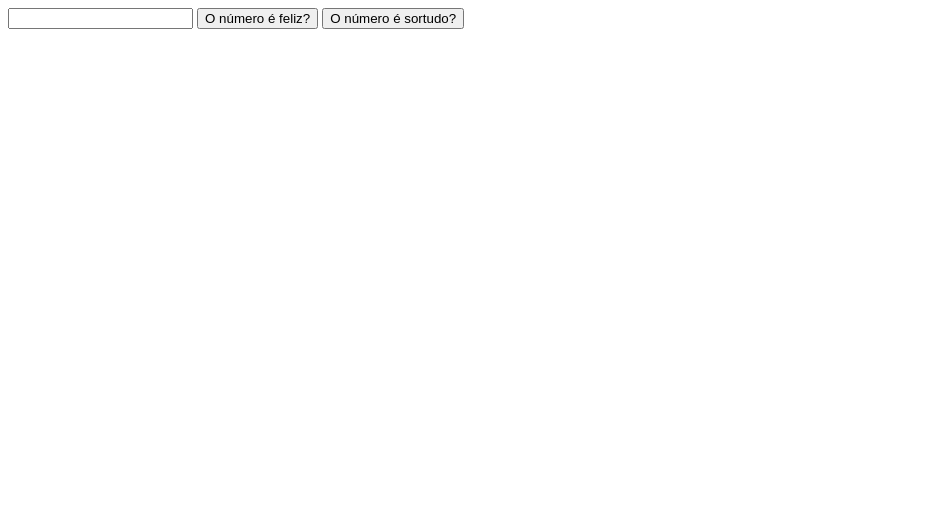
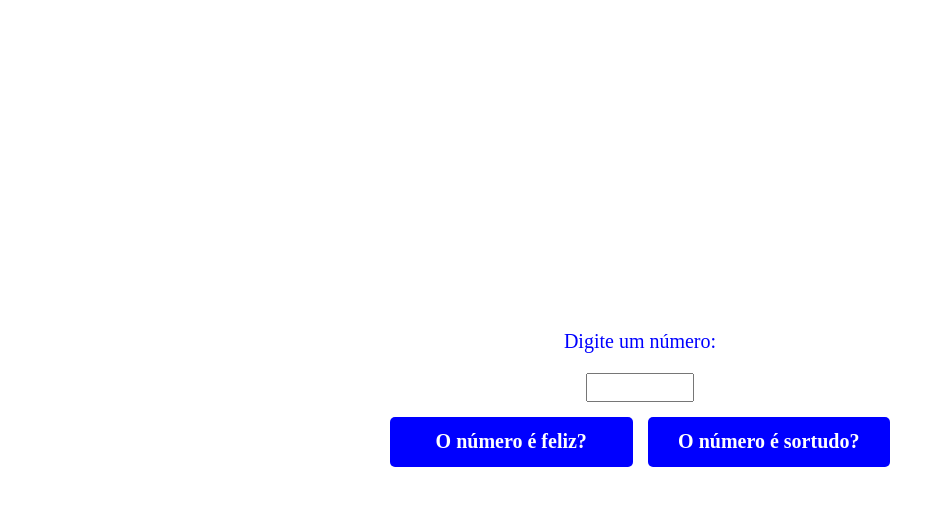
Before and after one commit to JefersonBatista/trinks-challenge, a website: page index.html in a window 1280 px wide. Shown: the whole page, without its empty margins (0-945 px from the left). Drawn offline with Linux system fonts and the light colour scheme.

Commit message:
Adicionar alguma estilização

```diff
--- a/index.html
+++ b/index.html
@@ -4,13 +4,19 @@
     <meta charset="UTF-8" />
     <meta http-equiv="X-UA-Compatible" content="IE=edge" />
     <meta name="viewport" content="width=device-width, initial-scale=1.0" />
+    <link rel="stylesheet" href="style/index.css" />
     <title>Números Felizes e Sortudos!</title>
   </head>
   <body>
-    <input id="number-input" type="text" />
-    <button onclick="showHapinessMsg()">O número é feliz?</button>
-    <button onclick="showLuckMsg()">O número é sortudo?</button>
-    <p id="msg"></p>
+    <div class="container">
+      <p>Digite um número:</p>
+      <input id="number-input" type="text" />
+      <div class="options">
+        <button onclick="showHapinessMsg()">O número é feliz?</button>
+        <button onclick="showLuckMsg()">O número é sortudo?</button>
+      </div>
+      <p id="msg"></p>
+    </div>
 
     <script type="module">
       import { isHappyNumber, isLuckyNumber } from "./src/index.js";
--- /dev/null
+++ b/style/index.css
@@ -0,0 +1,56 @@
+body {
+  display: flex;
+  justify-content: center;
+  align-items: center;
+
+  height: 100vh;
+}
+
+input {
+  width: 100px;
+  margin-bottom: 15px;
+  align-self: center;
+
+  text-align: center;
+  font-size: 20px;
+}
+
+.container {
+  display: flex;
+  flex-direction: column;
+  justify-content: center;
+
+  width: 500px;
+
+  font-size: 20px;
+}
+
+.options {
+  display: flex;
+  gap: 15px;
+}
+
+button {
+  all: unset;
+
+  display: flex;
+  justify-content: center;
+  align-items: center;
+
+  width: 100%;
+  height: 50px;
+  border-radius: 5px;
+  background-color: blue;
+
+  text-align: center;
+  font-weight: bold;
+  color: white;
+
+  cursor: pointer;
+}
+
+p {
+  display: flex;
+  justify-content: center;
+  color: blue;
+}
```
